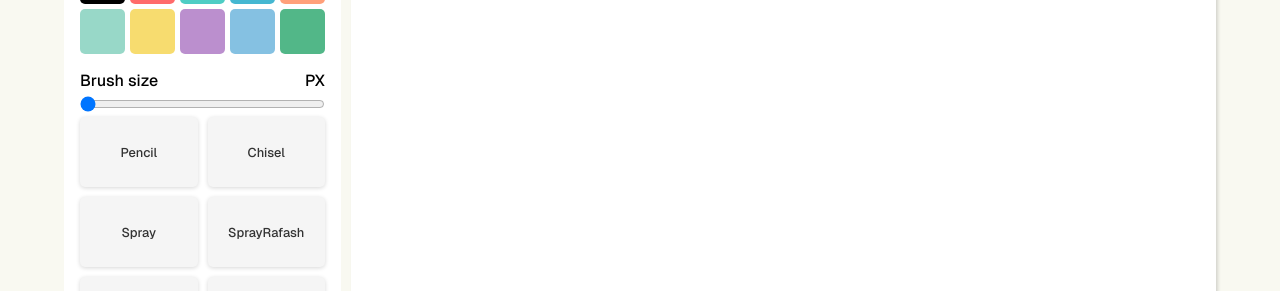
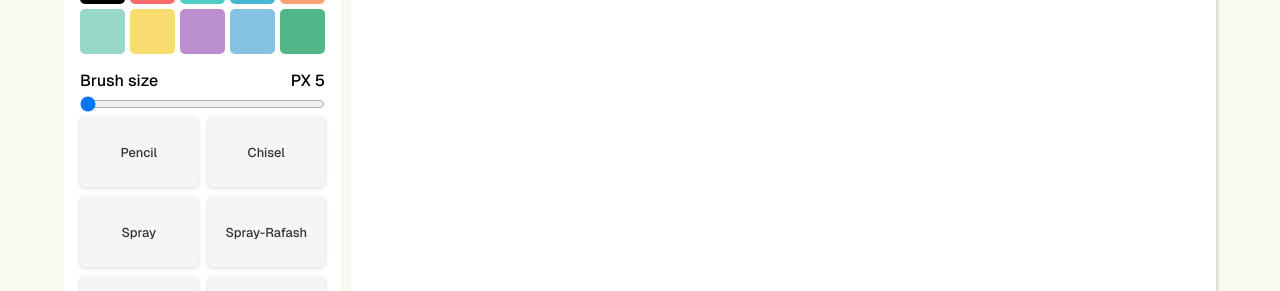
Before and after one commit to Rodevp/draw-garfity, an Angular app in the folder grafime/: page / in a window 1280 px wide. Shown: the part 250-541 px from the top of the page. Built offline with nearby package versions, Linux system fonts and the light colour scheme.

Commit message:
conectando store con las acciones, modificando a 5px por default ya que el spray-rafash solo es visible a esa densidad

```diff
--- a/grafime/src/app/components/change-color/change-color.html
+++ b/grafime/src/app/components/change-color/change-color.html
@@ -2,13 +2,13 @@
     <div class="change-color__input">
         <p>Color</p>
         <div>
-            <input type="color">
-            <input type="text" placeholder="#000000">
+            <input type="color" (input)="toolStore.setColor($event.target.value)">
+            <input type="text" placeholder={{toolStore.color()}} (input)="toolStore.setColor($event.target.value)">
         </div>
     </div>
     <div class="change-color__presets">
         @for (color of colorPresets; track $index) {
-        <div [style.background-color]="color"></div>
+        <div [style.background-color]="color" (click)="toolStore.setColor(color)"></div>
         }
     </div>
 </div>
--- a/grafime/src/app/components/change-color/change-color.ts
+++ b/grafime/src/app/components/change-color/change-color.ts
@@ -1,4 +1,5 @@
-import { Component } from "@angular/core";
+import { Component, inject } from "@angular/core";
+import { ToolStore } from "../../store/tool.store";
 
 @Component({
     selector: 'app-change-color',
@@ -17,5 +18,7 @@ export class ChangeColorComponent {
         "#BB8FCE",
         "#85C1E2",
         "#52B788",
-    ]
+    ];
+
+    toolStore = inject(ToolStore);
 }
--- a/grafime/src/app/components/change-width/change-width.html
+++ b/grafime/src/app/components/change-width/change-width.html
@@ -1,7 +1,7 @@
 <div class="change-width">
     <div>
         <p>Brush size</p>
-        <p>PX</p>
+        <p>PX {{toolStore.size()}}</p>
     </div>
-    <input type="range" min="1" max="50" value="1">
+    <input type="range" min="1" max="50" value="1" (input)="setSize($event)">
 </div>
--- a/grafime/src/app/components/change-width/change-width.ts
+++ b/grafime/src/app/components/change-width/change-width.ts
@@ -1,8 +1,18 @@
-import { Component } from "@angular/core";
+import { Component, inject } from "@angular/core";
+import { ToolStore } from "../../store/tool.store";
 
 @Component({
     selector: 'app-change-width',
     templateUrl: './change-width.html',
     styleUrls: ['./change-width.css']
 })
-export class ChangeWidthComponent { }
+export class ChangeWidthComponent {
+    toolStore = inject(ToolStore);
+
+
+    setSize(event: Event) {
+        const target = event.target as HTMLInputElement;
+        this.toolStore.setSize(Number(target.value));
+    }
+
+}
--- a/grafime/src/app/components/select-pencil/select-pencil.html
+++ b/grafime/src/app/components/select-pencil/select-pencil.html
@@ -1,5 +1,5 @@
 <div class="select-pencil">
     @for (pencil of pencils; track $index) {
-    <app-pencil [id]="$index" [namePencil]="pencil"></app-pencil>
+    <app-pencil [id]="$index" [namePencil]="pencil" (click)="selectPencil(pencil)"></app-pencil>
     }
 </div>
--- a/grafime/src/app/components/select-pencil/select-pencil.ts
+++ b/grafime/src/app/components/select-pencil/select-pencil.ts
@@ -1,5 +1,7 @@
-import { Component } from "@angular/core";
+import { Component, inject } from "@angular/core";
 import { PencilComponent } from "../pencil/pencil";
+import { ToolStore } from "../../store/tool.store";
+import { Brush } from "../../types";
 
 @Component({
     selector: 'app-select-pencil',
@@ -12,8 +14,15 @@ export class SelectPencilComponent {
         "Pencil",
         "Chisel",
         "Spray",
-        "SprayRafash",
+        "Spray-Rafash",
         "Acrilyc",
         "Eraser"
     ]
+
+    toolStore = inject(ToolStore);
+
+    selectPencil(pencil: string) {
+        this.toolStore.setBrush(pencil.toLocaleLowerCase() as Brush);
+    }
+
 }
--- a/grafime/src/app/store/tool.store.ts
+++ b/grafime/src/app/store/tool.store.ts
@@ -6,7 +6,7 @@ import { Brush } from "../types";
 })
 export class ToolStore {
     color = signal<string>("#000000");
-    size = signal<number>(1);
+    size = signal<number>(5);
     brush = signal<Brush>("pencil");
 
     setColor(color: string) {
```
